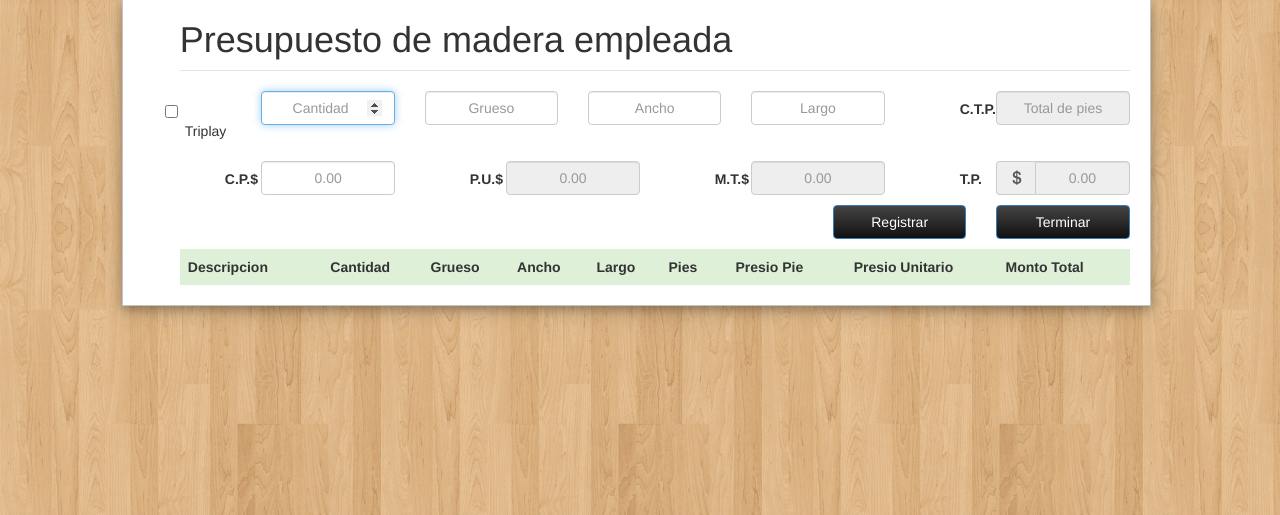
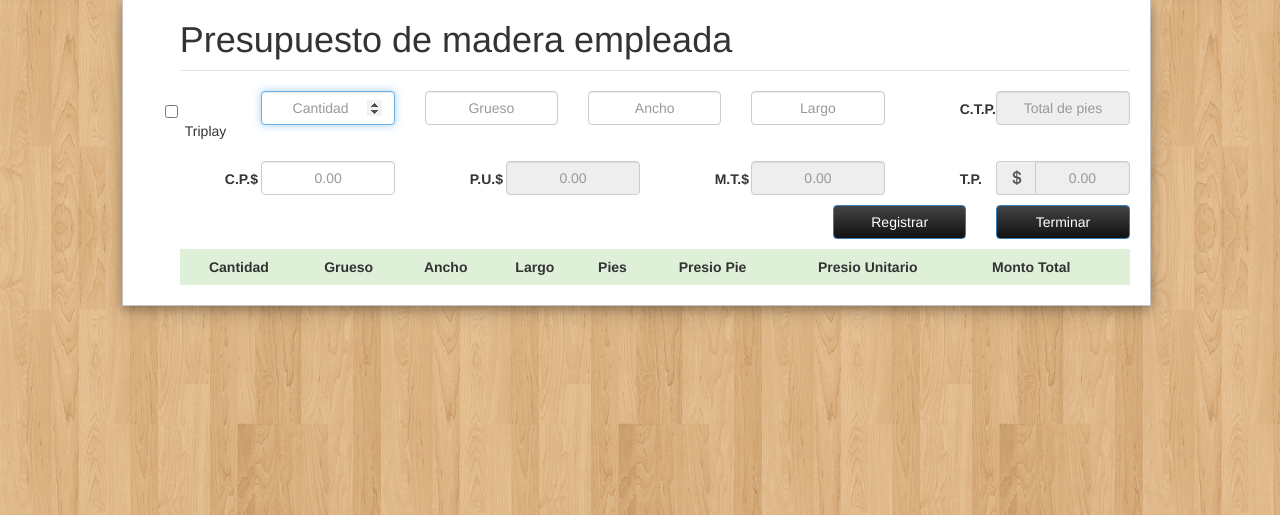
Before and after one commit to isc570castro/App_Carpinteria, a PHP site: page /dom/view/admin/presupuestos/costoenMadera.php?idPresupuesto=1 in a window 1280 px wide. Shown: the part 153-668 px from the top of the page. Run offline with PHP 8.4, Linux system fonts and the light colour scheme; the visitor is signed in with stand-in values (Sample User, id 1); data that the repository does not hold is empty.

Commit message:
actualizacion

```diff
--- a/dom/view/admin/presupuestos/costoenMadera.php
+++ b/dom/view/admin/presupuestos/costoenMadera.php
@@ -198,7 +198,6 @@ $row = mysql_fetch_array($sqlSumaPresios);
   <table class="table">
     <thead>
       <tr class="success">
-        <td align="left"><b>Descripcion</b></td>
         <td align="center"><b>Cantidad</b></td>
         <td align="center"><b>Grueso</b></td>
         <td align="center"><b>Ancho</b></td>
```
